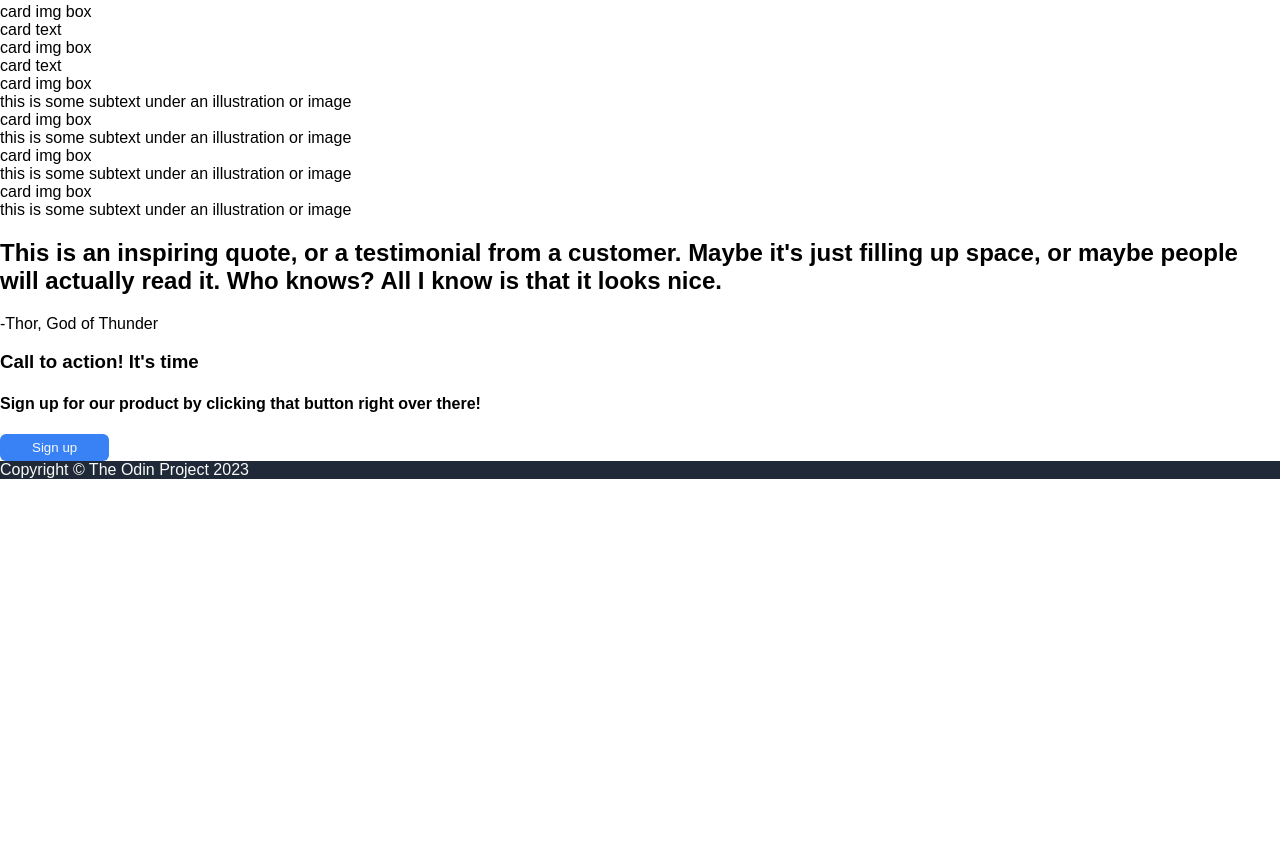
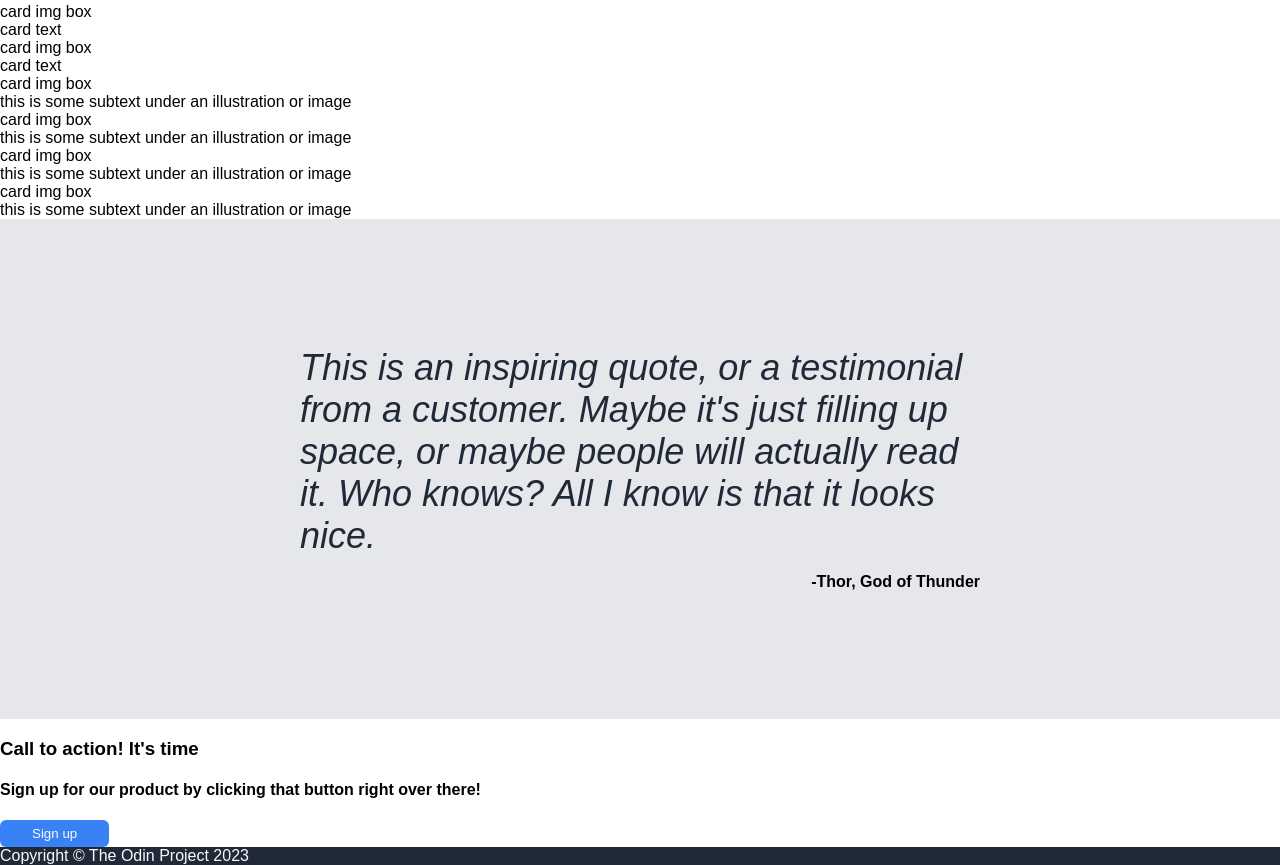
Before and after one commit to andrecosta90/landing-page, a plain HTML site: page index.html in a window 1280 px wide. Shown: the part 498-1363 px from the top of the page. Before the commit the page ends 977 px from the top, so only its background shows below. Drawn offline with Linux system fonts and the light colour scheme.

Commit message:
Add CSS styling for quote section

```diff
--- a/index.html
+++ b/index.html
@@ -87,10 +87,8 @@
     </div>
 
     <div class="iquote">
-        <div class="iquote-txt">
-            <h2>This is an inspiring quote, or a testimonial from a customer. Maybe it's just filling up space, or maybe people will actually read it. Who knows? All I know is that it looks nice.</h2>
-            <p>-Thor, God of Thunder</p>
-        </div>
+        <p class="iquote-txt-big">This is an inspiring quote, or a testimonial from a customer. Maybe it's just filling up space, or maybe people will actually read it. Who knows? All I know is that it looks nice.</p>
+        <p class="iquote-txt-author">-Thor, God of Thunder</p>
     </div>
 
     <div class="cta">
--- a/styles.css
+++ b/styles.css
@@ -109,7 +109,29 @@ button {
     align-items: center;
     background-color: grey;
 }
+
 .placeholder-img {
     color: white;
     /* text-align: center; */
 }
+
+.iquote {
+    background-color: #e5e7eb;
+    padding: 128px 300px;
+    display: flex;
+    flex-direction: column;
+    gap: 16px;
+}
+
+.iquote-txt-big {
+    font-size: 36px;
+    font-weight: 300;
+    font-style: italic;
+    color: #1f2937;
+    /* flex:1; */
+}
+
+.iquote-txt-author {
+    font-weight: bold;
+    align-self: flex-end;
+}
```
Also changed, not shown: 1 other file.
